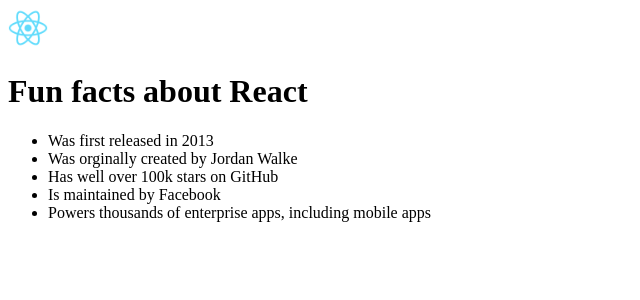
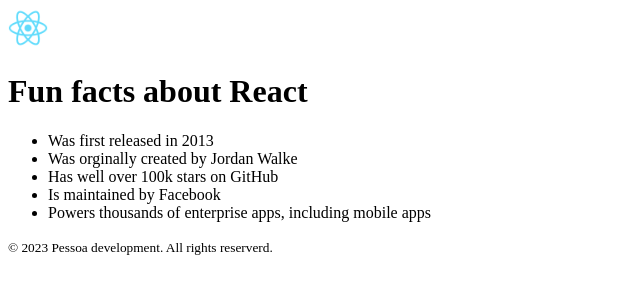
Before and after one commit to vspessoa0/react-course, a React (Create React App) app in the folder react-app/: page / in a window 1280 px wide. Shown: the top 300 px of the page, without its empty margins (0-640 px from the left). Built offline with nearby package versions, Linux system fonts and the light colour scheme.

Commit message:
Update App.js

```diff
--- a/react-app/src/App.js
+++ b/react-app/src/App.js
@@ -23,11 +23,20 @@
   )
 }
 
+const Footer = () => {
+  return (
+    <footer>
+      <small>© 2023 Pessoa development. All rights reserverd.</small>
+    </footer>
+  )
+}
+
 const App = () => {
   return (
     <div>
-        <Header />
-        <List />
+      <Header />
+      <List />
+      <Footer />
     </div>
   )
 }
```
